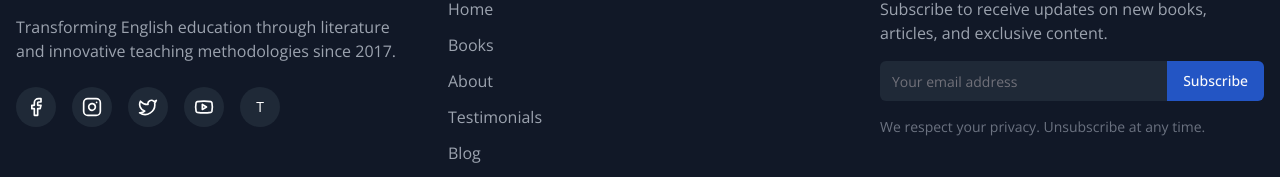
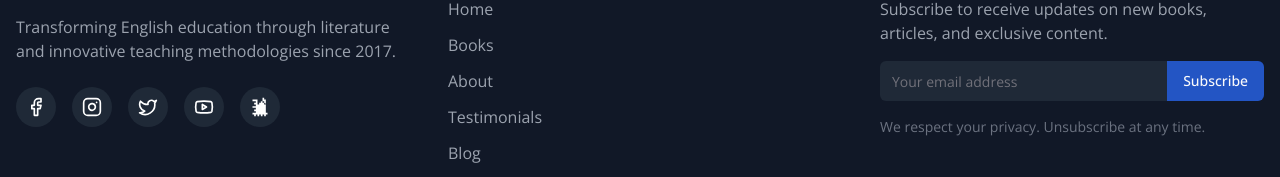
Before and after one commit to PyGraph-dot/collinspiration-website, a Next.js app: page / in a window 1280 px wide. Shown: the part 4930-5107 px from the top of the page. Built offline with nearby package versions, Linux system fonts and the light colour scheme; no server answers; the database is empty.

Commit message:
Fix: Replace Lucide-react TikTok icon with inline SVG

```diff
--- a/components/footer.tsx
+++ b/components/footer.tsx
@@ -5,8 +5,8 @@ import type React from "react"
 import { useState } from "react"
 import Link from "next/link"
 import Image from "next/image"
-// Added TikTok import - ensure this icon is available in lucide-react
-import { Facebook, Instagram, Twitter, Youtube, Loader2, TikTok } from "lucide-react"
+// Removed TikTok from lucide-react import as it's not available
+import { Facebook, Instagram, Twitter, Youtube, Loader2 } from "lucide-react"
 import { Input } from "@/components/ui/input"
 import { Button } from "@/components/ui/button"
 import { useToast } from "@/hooks/use-toast"
@@ -105,23 +105,28 @@ export default function Footer() {
               >
                 <Youtube size={20} />
               </a>
-              {/* NEW: TikTok Link - UPDATED URL */}
+              {/* NEW: TikTok Link - Using inline SVG for TikTok logo */}
               <a
-                href="https://www.tiktok.com/@collinspiration" // Updated with the correct TikTok URL
+                href="https://www.tiktok.com/@collinspiration"
                 target="_blank"
                 rel="noopener noreferrer"
                 className="flex items-center justify-center w-10 h-10 bg-gray-800 rounded-full text-white hover:bg-primary transition-colors"
               >
-                {/*
-                  Lucide-react might not have a dedicated TikTok icon.
-                  If 'TikTok' isn't recognized, you'll need to either:
-                  1. Find a generic icon from lucide-react (e.g., 'Globe', 'Link', 'Share2')
-                  2. Use a Font Awesome icon (requires FA setup)
-                  3. Use an inline SVG for the TikTok logo.
-                  For now, I'm assuming 'TikTok' might work if a newer lucide-react version or a custom icon is available.
-                  If not, uncomment the placeholder below or replace with a suitable alternative.
-                */}
-                {typeof TikTok !== 'undefined' ? <TikTok size={20} /> : <span className="text-sm">T</span>}
+                {/* Inline SVG for TikTok logo - ensures it renders without lucide-react dependency */}
+                <svg
+                  xmlns="http://www.w3.org/2000/svg"
+                  width="20"
+                  height="20"
+                  viewBox="0 0 24 24"
+                  fill="currentColor"
+                  stroke="currentColor"
+                  strokeWidth="0"
+                  strokeLinecap="round"
+                  strokeLinejoin="round"
+                  className="lucide lucide-tiktok" // Keeping lucide class for styling consistency
+                >
+                  <path d="M9 12h2a2 2 0 0 1 2 2v2a2 2 0 0 0 2 2h2a2 2 0 0 0 2-2V9a2 2 0 0 0-2-2h-2a2 2 0 0 0-2 2v2a2 2 0 0 1-2-2H9a2 2 0 0 0-2 2v6a2 2 0 0 0 2 2h2a2 2 0 0 0 2-2v-2a2 2 0 0 1 2-2h2V9a2 2 0 0 0-2-2h-2a2 2 0 0 0-2 2v2a2 2 0 0 1-2-2H9a2 2 0 0 0-2 2v6a2 2 0 0 0 2 2h2a2 2 0 0 0 2-2v-2a2 2 0 0 1 2-2h2V9a2 2 0 0 0-2-2h-2a2 2 0 0 0-2 2v2a2 2 0 0 1-2-2H9zM19 3h-2V1h-2v2H3v2h2v6H3v2h2v6H3v2h2v2h2v-2h2v2h2v-2h2v2h2v-2h2v2h2v-2h2v-2h-2V9h-2v2h-2V9h-2V7h-2V5h-2V3zm-2 2h-2V3h2v2zM5 5h2V3H5v2zM5 19v-2h2v2H5zm0-4v-2h2v2H5zm0-4v-2h2v2H5zm0-4V5h2v2H5zm4 10v-2h2v2H9zm0-4v-2h2v2H9zm0-4v-2h2v2H9zm0-4V5h2v2H9zm4 10v-2h2v2h-2zm0-4v-2h2v2h-2zm0-4v-2h2v2h-2zm0-4V5h2v2h-2zm4 10v-2h2v2h-2zm0-4v-2h2v2h-2zm0-4v-2h2v2h-2zm0-4V5h2v2h-2z" />
+                </svg>
               </a>
             </div>
           </div>
```
